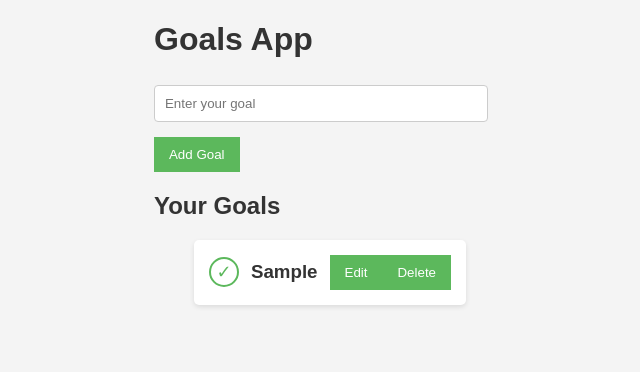
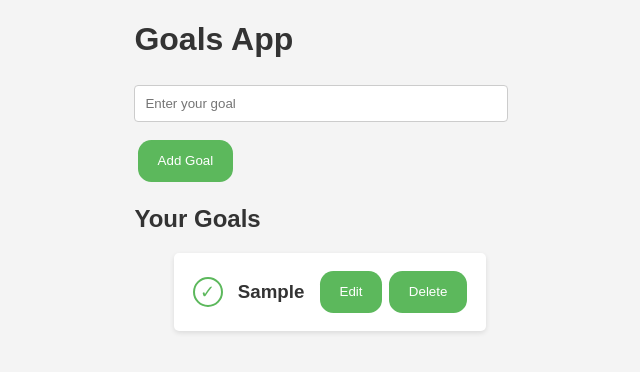
Before and after one commit to benjibyte/goalsapp, a React (Vite) app in the folder goals-app/: page / in a window 1280 px wide. Both pictures are taken after typing "Sample" into the empty fields and a click on the button "Add Goal". Shown: the top 372 px of the page, without its empty margins (330-970 px from the left). Built offline with nearby package versions, Linux system fonts and the light colour scheme.

Commit message:
Organized CSS colors

```diff
--- a/goals-app/src/components/GoalItem.jsx
+++ b/goals-app/src/components/GoalItem.jsx
@@ -1,5 +1,6 @@
 import React, { useState } from 'react';
 
+// @ts-ignore
 const GoalItem = ({ goal, onEdit, onDelete, onToggle }) => {
   const [draft, setDraft] = useState(goal.title);
   const [isEditing, setIsEditing] = useState(false);
@@ -36,7 +37,9 @@ const GoalItem = ({ goal, onEdit, onDelete, onToggle }) => {
           <h3>{goal.title}</h3>
           <div className="goal-item-actions">
             <button onClick={() => setIsEditing(true)}>Edit</button>
-            <button onClick={() => onDelete(goal.id)}>Delete</button>
+            <button onClick={() => onDelete(goal.id)} id="delete-button">
+              Delete
+            </button>
           </div>
         </>
       )}
--- a/goals-app/src/index.css
+++ b/goals-app/src/index.css
@@ -1,9 +1,16 @@
 * {
     --main-font: Arial, sans-serif;
-    --main-background-color: #f4f4f4;
-    --main-accent-color: #5cb85c;
-
-
+    --color-background: #f4f4f4;
+    --color-accent: #5cb85c;
+    --color-accent-hover: #4cae4c;
+    --color-danger: #d9534f;
+    --color-heading: #333;
+    --color-border: #ccc;
+    --color-shadow: rgba(0, 0, 0, 0.1);
+    --color-surface: white;
+    --color-muted: #999;
+    --color-muted-heading: #777;
+    --color-transparent: transparent;
 }
 
 
@@ -20,12 +27,12 @@ body {
     align-items: center;
 
 
-    background-color: #f4f4f4;
+    background-color: var(--color-background);
     /* This rule applies to everythin inside the Body Tag as a general style*/
 }
 
 h1, h2, h3 {
-    color: #333;
+    color: var(--color-heading);
 }
 
 .container {
@@ -35,22 +42,28 @@ h1, h2, h3 {
 }
 
 button {
-    background-color: #5cb85c;
-    color: white;
+    background-color: var(--color-accent);
+    color: var(--color-surface);
     border: none;
-    padding: 10px 15px;
+    padding: 1em 1.5em;
+    margin: 0.2rem;
     cursor: pointer;
+    border-radius: 1em;
+
+    #delete-button {
+        background-color: var(--color-danger);
+    }
 }
 
 button:hover {
-    background-color: #4cae4c;
+    background-color: var(--color-accent-hover);
 }
 
 input[type="text"], input[type="number"], textarea {
     width: 100%;
     padding: 10px;
     margin: 5px 0 15px 0;
-    border: 1px solid #ccc;
+    border: 1px solid var(--color-border);
     border-radius: 4px;
 }
 
@@ -58,16 +71,20 @@ input[type="text"], input[type="number"], textarea {
     display: flex;
     align-items: center;
     gap: 12px;
-    background: white;
+
+
     padding: 15px;
     margin: 10px 0;
     border-radius: 5px;
-    box-shadow: 0 2px 5px rgba(0, 0, 0, 0.1);
+    box-shadow: 0 2px 5px var(--color-shadow);
+    background: var(--color-surface);
+
+
 }
 
 .goal-item.completed {
     text-decoration: line-through;
-    color: #999;
+    color: var(--color-muted);
 }
 
 .goal-item h3 {
@@ -80,18 +97,18 @@ input[type="text"], input[type="number"], textarea {
     width: 30px;
     height: 30px;
     padding: 0;
-    border: 2px solid #5cb85c;
+    border: 2px solid var(--color-accent);
     border-radius: 50%;
-    background-color: transparent;
-    color: #5cb85c;
+    background-color: var(--color-transparent);
+    color: var(--color-accent);
     font-size: 18px;
     line-height: 26px;
 }
 
 .complete-button:hover,
 .goal-item.completed .complete-button {
-    background-color: #5cb85c;
-    color: white;
+    background-color: var(--color-accent);
+    color: var(--color-surface);
 }
 
 .completed-goals {
@@ -100,5 +117,5 @@ input[type="text"], input[type="number"], textarea {
 }
 
 .completed-goals h2 {
-    color: #777;
+    color: var(--color-muted-heading);
 }
```
Also changed, not shown: 4 other files (tests, documents, lock files or other folders).
